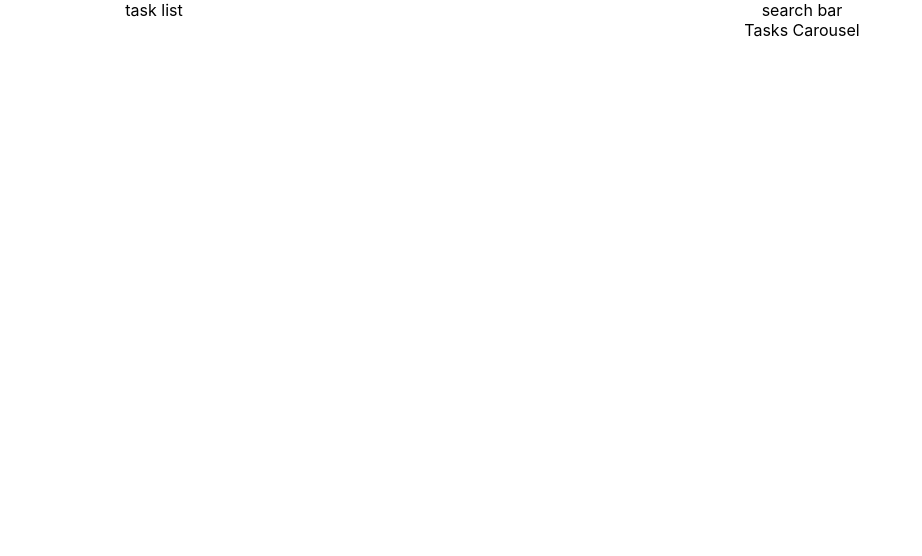
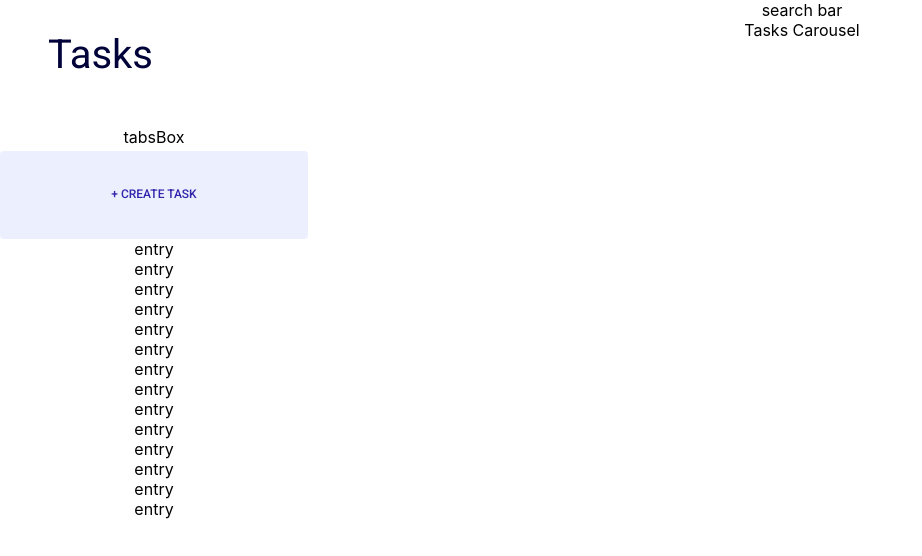
Before and after one commit to RussellHowell/birdseye-hw-rh, a React (Create React App) app: page /dashboard in a window 1280 px wide. Shown: the top 556 px of the page, without its empty margins (0-922 px from the left). Built offline with nearby package versions, Linux system fonts and the light colour scheme.

Commit message:
Inital task list hierarchy/layout defined

```diff
--- a/src/Theme.ts
+++ b/src/Theme.ts
@@ -1,6 +1,8 @@
 import { createMuiTheme } from '@material-ui/core/styles';
+import { fontWeight } from '@material-ui/system';
+import { Theme } from '@material-ui/core';
 
-export const theme = createMuiTheme({
+export const theme: Theme = createMuiTheme({
     palette: {
       primary: {
         main: '#2918f6',
@@ -12,6 +14,7 @@ export const theme = createMuiTheme({
       },
 
     },
+
     typography: {
       fontFamily: [
         'Roboto',
@@ -27,7 +30,7 @@ export const theme = createMuiTheme({
       },
       h1: {
         fontSize: 40,
-        fontFamily: 'roboto',
+        fontFamily: 'roboto'
       },
       h2:{
         fontSize: 22,
--- a/src/components/TaskList/TaskList.tsx
+++ b/src/components/TaskList/TaskList.tsx
@@ -1,15 +1,72 @@
 import * as React from 'react';
+import { ITask } from '../../interfaces';
+import { withTheme, makeStyles, createStyles, withStyles } from '@material-ui/styles';
+import { Theme, Box, Typography, Button } from '@material-ui/core';
+import { theme } from '../../Theme';
+import { fontWeight } from '@material-ui/system';
+import TaskListEntry from '../TaskListEntry/TaskListEntry';
 
 interface ITaskListProps {
     heading: string,
     subheading?: string
+    tasks: Array<ITask>
+    onTaskListChange?: ( newTaskList: Array<ITask>) => void
+    tabs?: Array<string> //this can be made more generic
 }
 
+const TASK_LIST_ITEM_HEIGHT = theme.spacing( 11 );
+
+const useStyles = makeStyles( ( theme: Theme ) => createStyles({
+    headingBox: {
+        textAlign: 'left',
+        marginLeft: theme.spacing(6)
+    },
+    tabsBox: {
+        marginTop: theme.spacing(6),
+        height: theme.spacing(3)
+
+    },
+    heading: {
+        margin: 0,
+        color: theme.palette.primary.dark,
+        fontWeight: theme.typography.fontWeightRegular,
+        marginTop: theme.spacing(4)
+    }
+}));
+
+const CreateTaskButton = withStyles( (theme: Theme) => ({
+    root:{
+        height: TASK_LIST_ITEM_HEIGHT,
+        color: theme.palette.secondary.dark,
+        fontSize: theme.typography.pxToRem( 12 ),
+        backgroundColor: theme.palette.secondary.light,
+        '&:hover':{
+            backgroundColor: theme.palette.secondary.main
+        }
+    }
+}))(Button)
+
 const TaskList: React.FunctionComponent<ITaskListProps> = (props) => {
+    const classes = useStyles();
   return(
-      <div>
-          task list
-      </div>
+        <Box>
+            <Box className={ classes.headingBox }>
+                <Typography variant={ 'h1' } className={ classes.heading }>
+                    { props.heading }
+                </Typography>
+            </Box>
+            <Box className={ classes.tabsBox }>
+                tabsBox
+            </Box>
+            <CreateTaskButton fullWidth={true}>
+                + Create Task
+            </CreateTaskButton>
+            {
+                props.tasks.map( task => <TaskListEntry task={task} />)
+            }
+
+
+        </Box>
   ) ;
 };
 
--- /dev/null
+++ b/src/components/TaskListEntry/TaskListEntry.tsx
@@ -0,0 +1,16 @@
+import * as React from 'react';
+import { ITask } from '../../interfaces/index';
+
+interface ITaskListEntryProps {
+    task: ITask
+}
+
+const TaskListEntry: React.FunctionComponent<ITaskListEntryProps> = (props) => {
+  return (
+      <div>
+          entry
+      </div>
+  ) ;
+};
+
+export default TaskListEntry;
--- a/src/components/TasksDashboard/TasksDashboard.tsx
+++ b/src/components/TasksDashboard/TasksDashboard.tsx
@@ -14,6 +14,7 @@ const TasksDashboard: React.FunctionComponent<ITasksDashboardProps> = (props) =>
       <Row style={{ height: '100vh'}}>
         <Col md={3}>
           <TaskList
+            tasks={ props.taskList }
             heading="Tasks"/>
         </Col>
         <Col md={9}>
```
